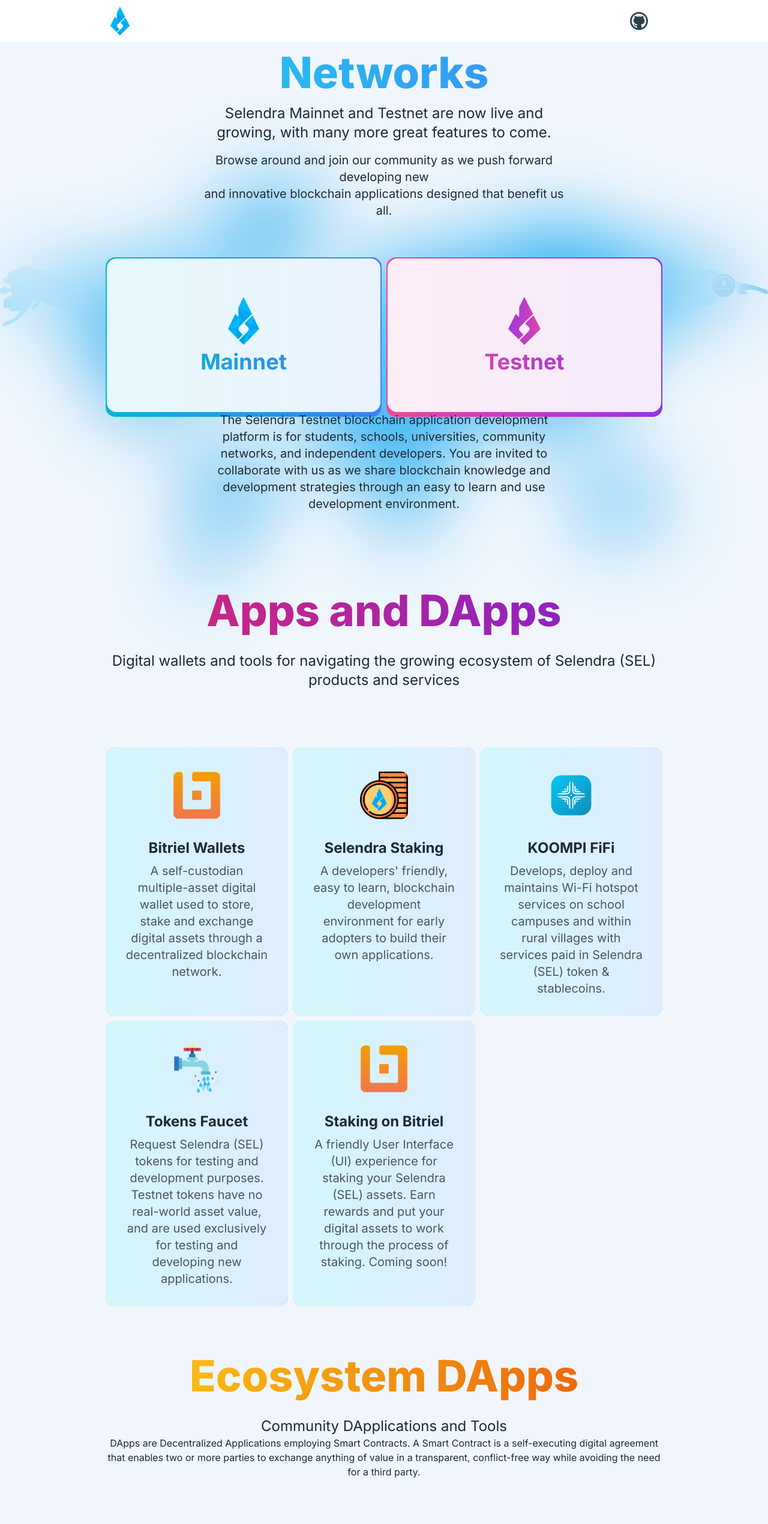
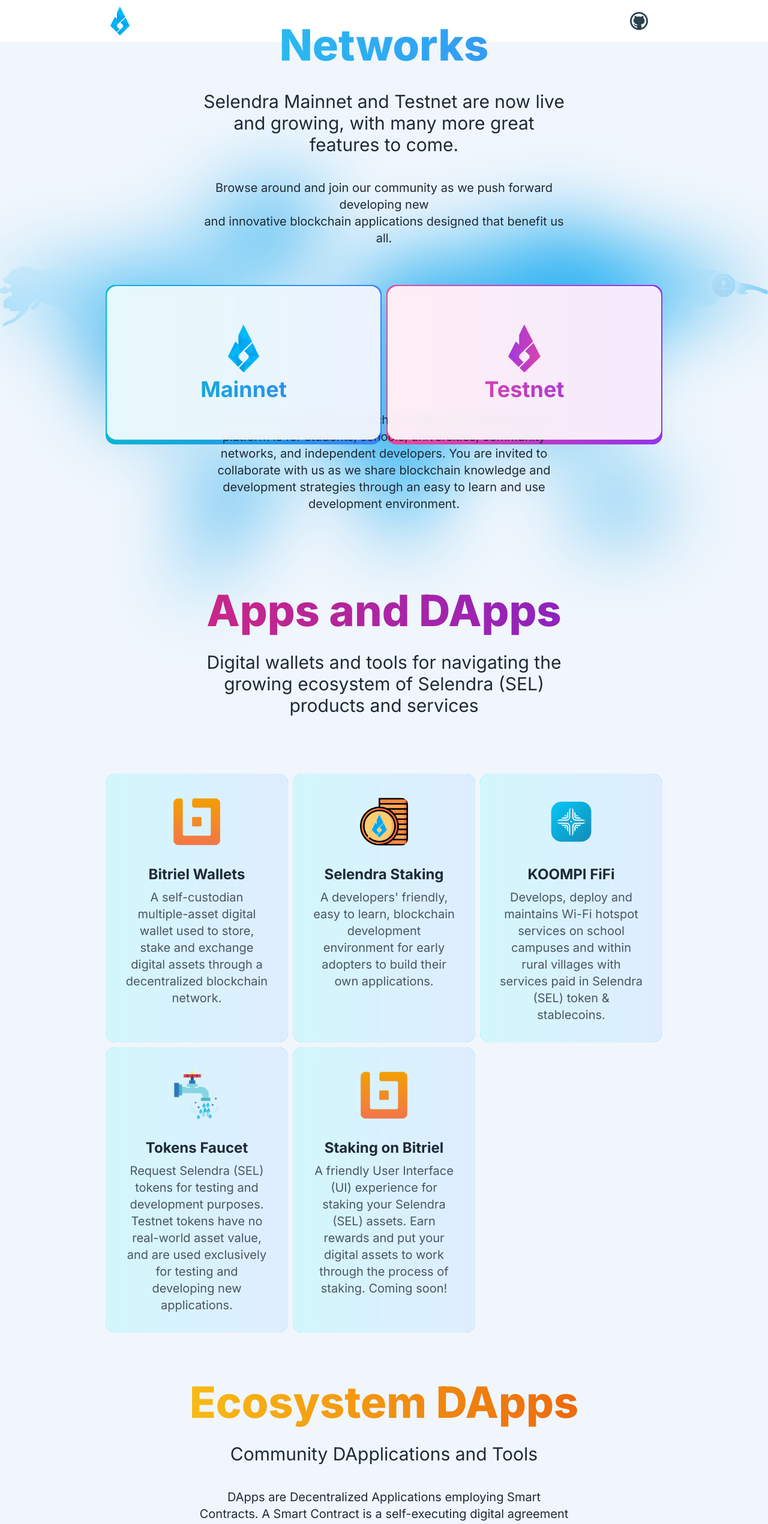
Before and after one commit to selendra/selendra-app, a Next.js app: page / in a window 1280 px wide. Shown: the top 2541 px of the page at 60% size. Built offline with nearby package versions, Linux system fonts and the light colour scheme.

Commit message:
fixed some font

```diff
--- a/components/dapp.js
+++ b/components/dapp.js
@@ -17,7 +17,7 @@ const wallet = () => {
         <h1 className="md:mt-28 mt-16 sm:mb-0 md:text-7xl font-extrabold text-transparent text-4xl bg-clip-text bg-gradient-to-r  from-pink-600 to-purple-700 py-4 text-center">
           Apps and DApps
         </h1>
-        <p className="lg:px-0 px-2 md:text-2xl md:text-md text-xl mt-4">
+        <p className="lg:px-0 px-2 md:text-3xl md:text-md text-xl mt-4 lg:w-2/3">
           Digital wallets and tools for navigating the growing ecosystem of
           Selendra (SEL) products and services
         </p>
--- a/components/ecosystem.js
+++ b/components/ecosystem.js
@@ -8,11 +8,11 @@ const Ecosystem = () => {
         <h1 className="mt-16 sm:mb-0 md:text-7xl font-extrabold text-transparent text-4xl bg-clip-text bg-gradient-to-r from-yellow-400 to-orange-600 py-4 text-center">
           Ecosystem DApps
         </h1>
-        <p className="lg:px-0 px-2  md:text-2xl md:text-md text-xl mt-4">
+        <p className="lg:px-0 px-2  md:text-3xl md:text-md text-xl mt-4">
           Community DApplications and Tools
         </p>
 
-        <p>
+        <p className="lg:px-0 px-2 md:text-xl md:text-md text-xl mt-10 lg:w-2/3">
           {" "}
           DApps are Decentralized Applications employing Smart Contracts. A
           Smart Contract is a self-executing digital agreement that enables two
--- a/components/networks.js
+++ b/components/networks.js
@@ -11,11 +11,14 @@ const network = () => {
         >
           Networks
         </h1>
-        <p className="lg:px-0 px-2 md:text-2xl md:text-md text-xl mt-4 lg:w-2/3">
-          Selendra Mainnet and Testnet are now live and growing, with many more great features to come.
+        <p className="lg:px-0 px-2 md:text-3xl md:text-md text-xl mt-10 lg:w-2/3">
+          Selendra Mainnet and Testnet are now live and growing, with many more
+          great features to come.
         </p>
-        <p className="lg:px-0 px-2 md:text-xl md:text-md text-xl mt-4 lg:w-2/3">
-          Browse around and join our community as we push forward developing new <br /> and innovative blockchain applications designed that benefit us all.
+        <p className="lg:px-0 px-2 md:text-xl md:text-md text-xl mt-10 lg:w-2/3">
+          Browse around and join our community as we push forward developing new{" "}
+          <br /> and innovative blockchain applications designed that benefit us
+          all.
         </p>
       </center>
 
```
Also changed, not shown: components/comming-soon.js (+18 -4 lines).
